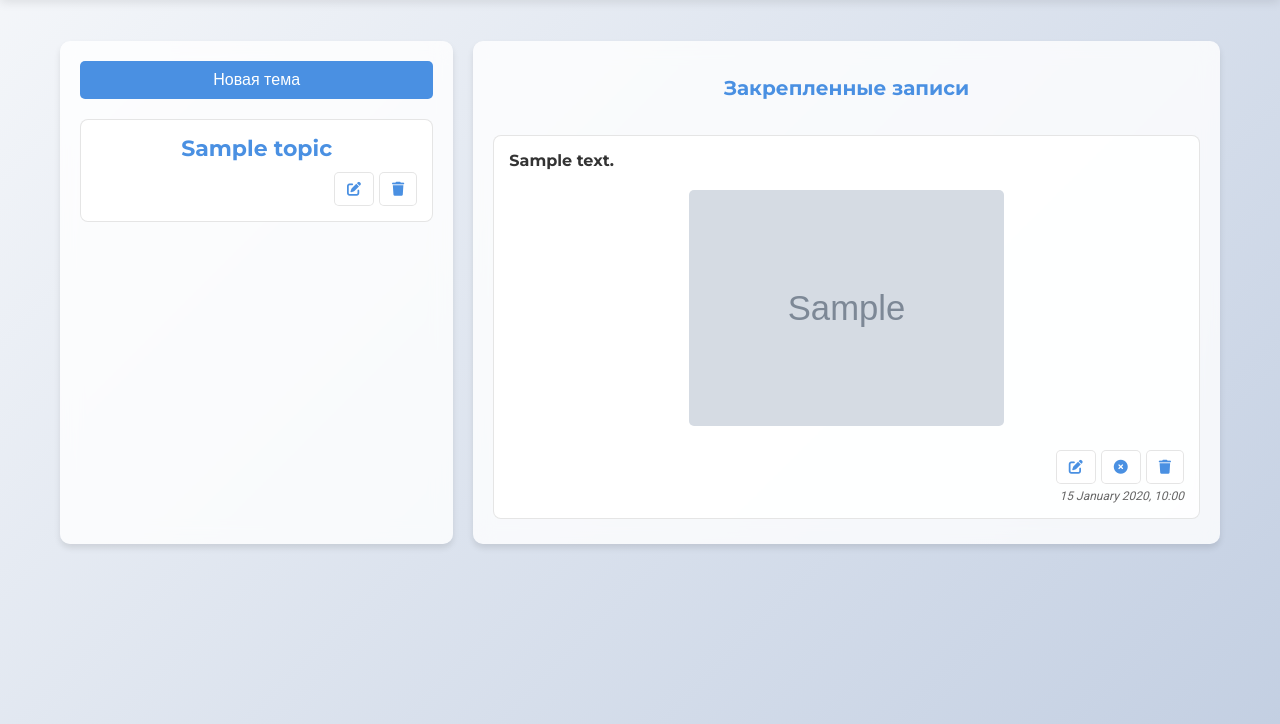
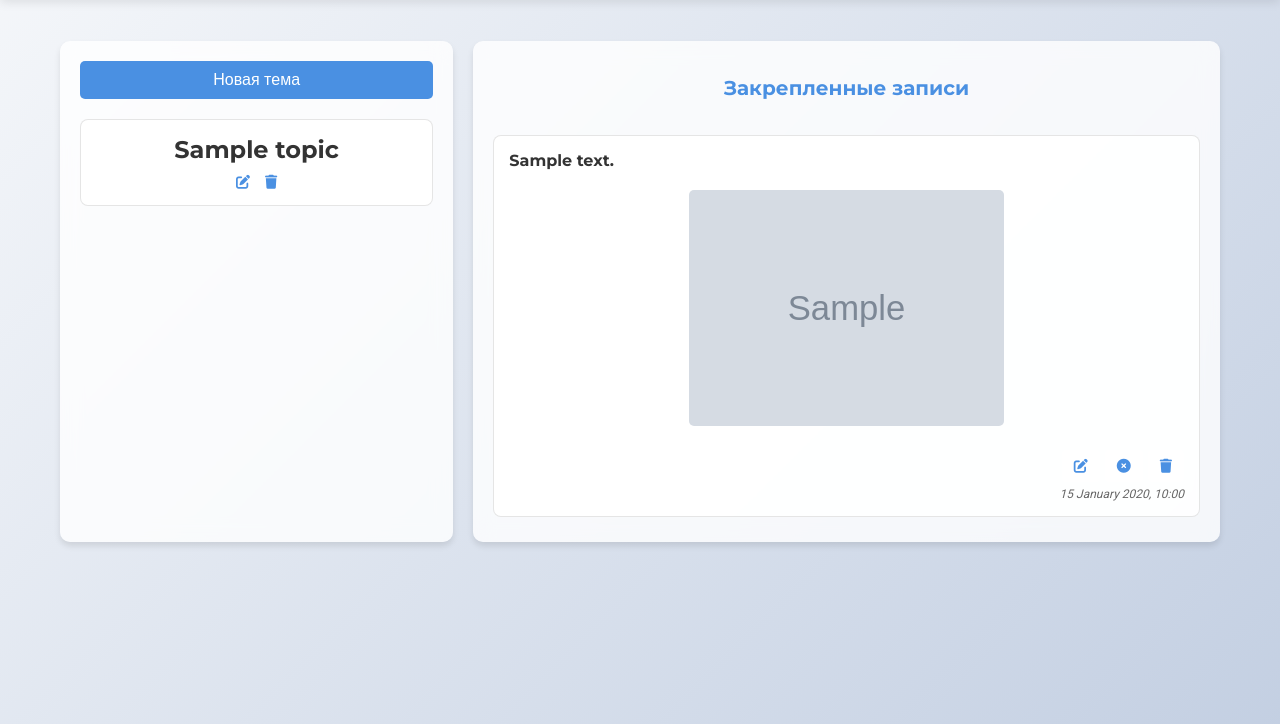
Before and after one commit to Spaceoceanoutlook/Bookmark, a Flask app: page /home in a window 1280 px wide. Shown: the part 59-783 px from the top of the page. Run offline with Flask 3, Linux system fonts and the light colour scheme; a user stored in the database is signed in; tables that the repository leaves empty hold one stand-in row (values such as "Sample post"); grey boxes marked "Sample" are stand-in pictures.

Commit message:
edit css for home

```diff
--- a/app/static/css/home.css
+++ b/app/static/css/home.css
@@ -16,11 +16,11 @@ body {
 
 a {
     text-decoration: none;
-    color: #4A90E2;
+    color: #333;
 }
 
 header {
-    background-color: #FFFFFF; /* Solid white color */
+    background-color: #FFFFFF;
     padding: 20px;
     position: fixed;
     top: 0;
@@ -82,8 +82,9 @@ main {
     margin-bottom: 5px;
 }
 
+
 .topic-title {
-    font-size: 22px;
+    font-size: 24px;
     font-weight: bold;
     margin-bottom: 10px;
     font-family: 'Montserrat', sans-serif;
@@ -189,6 +190,27 @@ main {
     background-color: #3A7BD5;
 }
 
+.actions-topic {
+    display: flex;
+    gap: 5px;
+    justify-content: center;
+    margin-top: 10px;
+}
+
+.actions-topic button {
+    background-color: transparent; /* Убираем фоновый цвет */
+    color: #4A90E2; /* Цвет текста (иконок) */
+    border: none; /* Убираем рамку */
+    padding: 0; /* Убираем отступы, если нужно */
+    cursor: pointer; /* Указываем, что это кнопка */
+    font-size: 14px; /* Размер шрифта */
+    transition: color 0.3s ease; /* Плавный переход цвета */
+}
+
+.actions-topic .editTopicButton {
+    margin-right: 10px; /* Увеличиваем расстояние между кнопками */
+}
+
 .actions {
     display: flex;
     gap: 5px;
@@ -199,16 +221,12 @@ main {
 .actions button {
     background-color: rgba(255, 255, 255, 0.9);
     color: #4A90E2;
-    border: 1px solid rgba(0, 0, 0, 0.1);
+    border: none; /* Убираем рамку */
     padding: 8px 12px;
     border-radius: 5px;
     cursor: pointer;
     font-size: 14px;
     transition: background-color 0.3s ease;
-}
-
-.actions button:hover {
-    background-color: rgba(255, 255, 255, 0.8);
 }
 
 .confirmation-popup {
--- a/app/static/js/home.js
+++ b/app/static/js/home.js
@@ -23,7 +23,7 @@ document.getElementById('saveTopicButton').addEventListener('click', function()
                     <div class="topic-title">
                         <a href="/theme/${data.topicId}">${data.topicName}</a>
                     </div>
-                    <div class="actions">
+                    <div class="actions-topic">
                         <button class="editTopicButton" data-topic-id="${data.topicId}" data-topic-name="${data.topicName}">
                             <i class="fas fa-edit"></i>
                         </button>
--- a/app/templates/home.html
+++ b/app/templates/home.html
@@ -33,7 +33,7 @@
                     <div class="topic-title">
                         <a href="{{ url_for('theme', topic_id=topic.id) }}">{{ topic.name }}</a>
                     </div>
-                    <div class="actions">
+                    <div class="actions-topic">
                         <button class="editTopicButton" data-topic-id="{{ topic.id }}" data-topic-name="{{ topic.name }}">
                             <i class="fas fa-edit"></i></button>
                         <button class="deleteTopicButton" data-topic-id="{{ topic.id }}">
```
